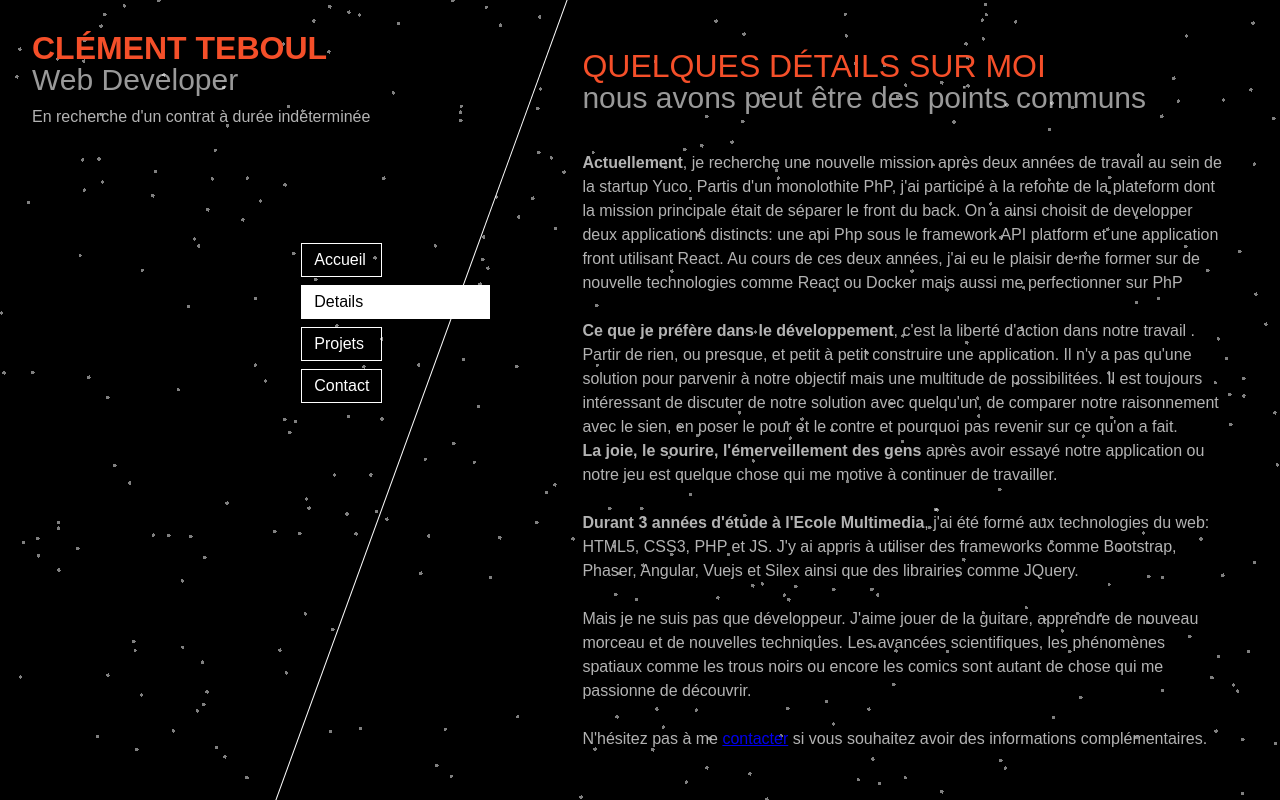
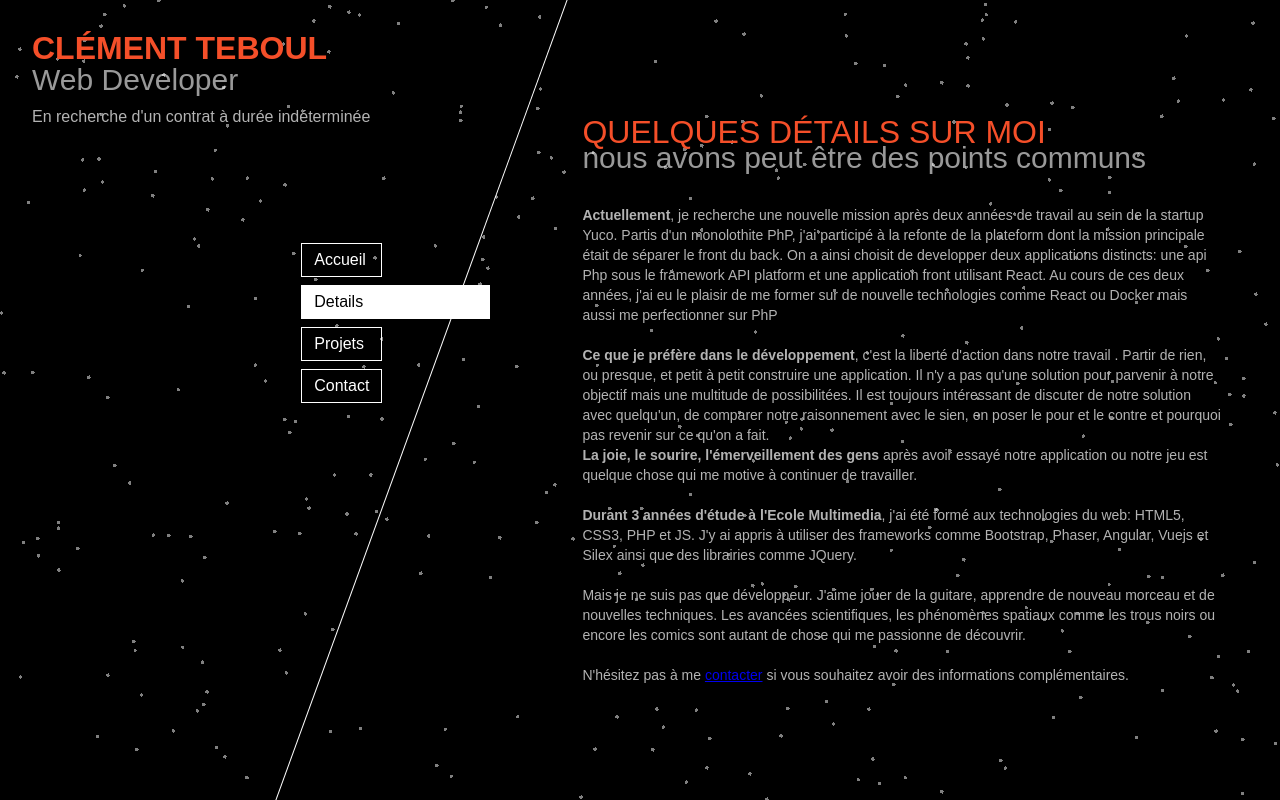
Before and after one commit to Jump78/portfolio, a Vue app: page /detail in a window 1280 px wide. Shown: the top 800 px of the page. Built offline with nearby package versions, Linux system fonts and the light colour scheme.

Commit message:
Update style

```diff
--- a/src/main.css
+++ b/src/main.css
@@ -3,6 +3,32 @@
     color: #b3b3b3;
 }
 
+h1, h2 {
+    font-size: 3.2rem;
+    text-transform: uppercase;
+    color: #F54F29;
+}
+
 p {
     font-size: 1.6rem;
 }
+
+a {
+    display: inline-block;
+}
+
+.header-section {
+    line-height: 3.2rem;
+    margin-bottom: 5%;
+}
+
+.header-section .subtitle {
+    font-weight: 300;
+    font-size: 3rem;
+    text-transform: lowercase;
+    color: rgba(255,255,255,0.6);
+}
+
+.bold {
+    font-weight: 800;
+}
--- a/src/views/Detail.vue
+++ b/src/views/Detail.vue
@@ -1,14 +1,14 @@
 <template>
   <div>
-    <div class="entete">
+    <div class='header-section'>
       <h2>Quelques détails sur moi</h2>
-      <p><span class="soustitre">Nous avons peut être des points communs</span></p>
+      <p><span class='subtitle'>Nous avons peut être des points communs</span></p>
     </div>
-    <p class='p'>
-      <span class="bold">Actuellement</span>, je recherche une nouvelle mission après deux années de travail au sein de la startup Yuco. Partis d'un monolothite PhP, j'ai participé à la refonte de la plateform dont la mission principale était de séparer le front du back. On a ainsi choisit de developper deux applications distincts: une api Php sous le framework API platform et une application front utilisant React. Au cours de ces deux années, j'ai eu le plaisir de me former sur de nouvelle technologies comme React ou Docker mais aussi me perfectionner sur PhP<br><br>
-      <span class="bold">Ce que je préfère dans le développement</span>, c'est la liberté d'action dans notre travail&nbsp;. Partir de rien, ou presque, et petit à petit construire une application. Il n'y a pas qu'une solution pour parvenir à notre objectif mais une multitude de possibilitées. Il est toujours intéressant de discuter de notre solution avec quelqu'un, de comparer notre raisonnement avec le sien, en poser le pour et le contre et pourquoi pas revenir sur ce qu'on a fait.<br>
-      <span class="bold">La joie, le sourire, l'émerveillement des gens</span> après avoir essayé notre application ou notre jeu est quelque chose qui me motive à continuer de travailler.<br><br>
-      <span class="bold">Durant 3 années d'étude à l'Ecole Multimedia</span>, j'ai été formé aux technologies du web: HTML5, CSS3, PHP et JS. J'y ai appris à utiliser des frameworks comme Bootstrap, Phaser, Angular, Vuejs et Silex ainsi que des librairies comme JQuery.<br><br>
+    <p>
+      <span class='bold'>Actuellement</span>, je recherche une nouvelle mission après deux années de travail au sein de la startup Yuco. Partis d'un monolothite PhP, j'ai participé à la refonte de la plateform dont la mission principale était de séparer le front du back. On a ainsi choisit de developper deux applications distincts: une api Php sous le framework API platform et une application front utilisant React. Au cours de ces deux années, j'ai eu le plaisir de me former sur de nouvelle technologies comme React ou Docker mais aussi me perfectionner sur PhP<br><br>
+      <span class='bold'>Ce que je préfère dans le développement</span>, c'est la liberté d'action dans notre travail&nbsp;. Partir de rien, ou presque, et petit à petit construire une application. Il n'y a pas qu'une solution pour parvenir à notre objectif mais une multitude de possibilitées. Il est toujours intéressant de discuter de notre solution avec quelqu'un, de comparer notre raisonnement avec le sien, en poser le pour et le contre et pourquoi pas revenir sur ce qu'on a fait.<br>
+      <span class='bold'>La joie, le sourire, l'émerveillement des gens</span> après avoir essayé notre application ou notre jeu est quelque chose qui me motive à continuer de travailler.<br><br>
+      <span class='bold'>Durant 3 années d'étude à l'Ecole Multimedia</span>, j'ai été formé aux technologies du web: HTML5, CSS3, PHP et JS. J'y ai appris à utiliser des frameworks comme Bootstrap, Phaser, Angular, Vuejs et Silex ainsi que des librairies comme JQuery.<br><br>
       Mais je ne suis pas que développeur. J'aime jouer de la guitare, apprendre de nouveau morceau et de nouvelles techniques. Les avancées scientifiques, les phénomènes spatiaux comme les trous noirs ou encore les comics sont autant de chose qui me passionne de découvrir.<br><br>
       N'hésitez pas à me <router-link to='contact' tag='a' exact>contacter</router-link> si vous souhaitez avoir des informations complémentaires.
     </p>
@@ -16,33 +16,13 @@
 </template>
 
 <style scoped>
-.entete {
-    line-height: 3.2rem;
-    margin-bottom: 5%;
-}
-
-h1, h2 {
-    font-size: 3.2rem;
-    text-transform: uppercase;
-    color: #F54F29;
-}
-
-.entete .soustitre {
-    font-weight: 300;
-    font-size: 3rem;
-    text-transform: lowercase;
-    color: rgba(255,255,255,0.6);
-}
-
-.bold {
-    font-weight: 800;
-}
-
-.p {
-  line-height: 2.4rem;
-}
-
-a {
-  display: inline-block;
-}
+  p {
+    line-height: 2.4rem;
+  }
+  @media (max-width: 1450px) {
+      p {
+          font-size: 1.4rem;
+          line-height: 2rem;
+      }
+  }
 </style>
```
